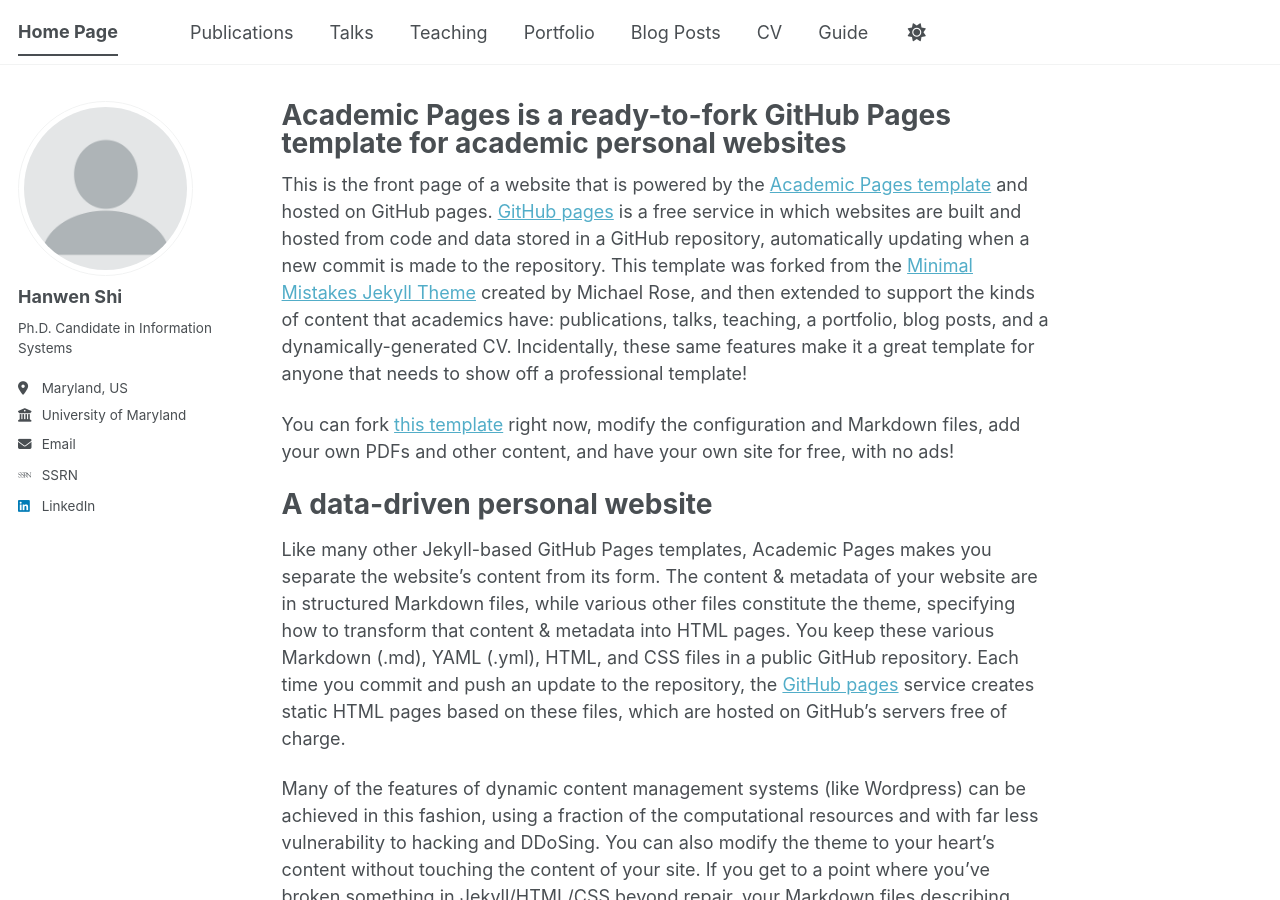
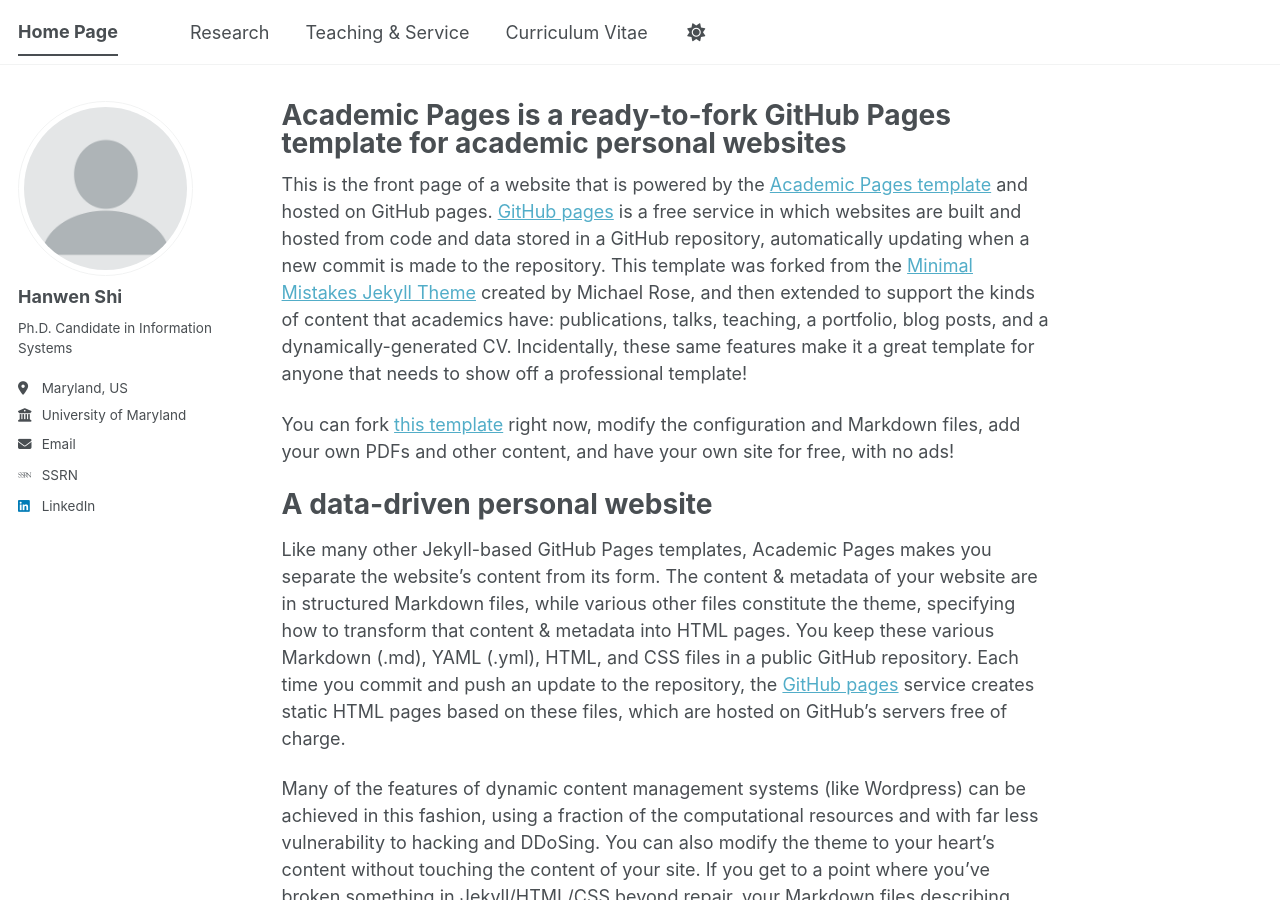
Before and after one commit to FrankieShih/frankieshih.github.io, a Jekyll site: the page built from _pages/about.md, in a window 1280 px wide and 900 px high. Built offline with Jekyll 4.4.1, drawn with Linux system fonts in a browser that asks for light colours; some web fonts are replaced; a script bundle is joined from its source files by our own code; library files that are not in the unit come from our copies.

Commit message:
Update navigation titles and comment out unused links

```diff
--- a/_data/navigation.yml
+++ b/_data/navigation.yml
@@ -8,26 +8,26 @@
 #      Markdown formatted page while the second is generated using JSON.
 
 main:
-  - title: "Publications"
+  - title: "Research"
     url: /publications/
 
-  - title: "Talks"
-    url: /talks/
+  # - title: "Talks"
+  #   url: /talks/
 
-  - title: "Teaching"
+  - title: "Teaching & Service"
     url: /teaching/
 
-  - title: "Portfolio"
-    url: /portfolio/
+  # - title: "Portfolio"
+  #   url: /portfolio/
 
-  - title: "Blog Posts"
-    url: /year-archive/
+  # - title: "Blog Posts"
+  #   url: /year-archive/
 
-  - title: "CV"
+  - title: "Curriculum Vitae"
     url: /cv/
 
-  # - title: "CV"
+  # - title: "Curriculum Vitae"
   #   url: /cv-json/
 
-  - title: "Guide"
-    url: /markdown/
+  # - title: "Guide"
+  #   url: /markdown/
```
